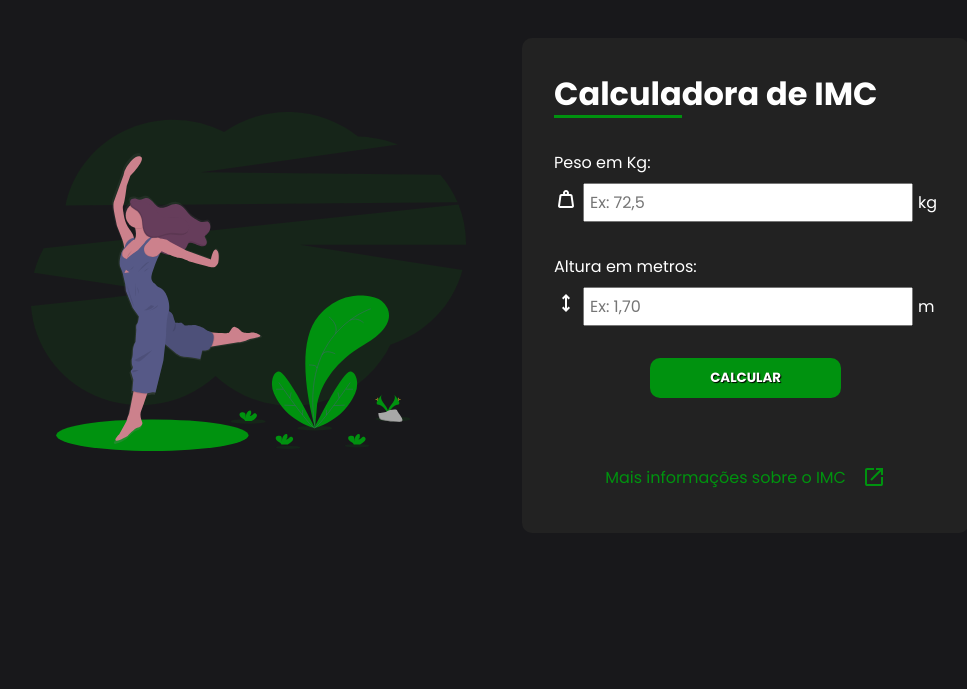
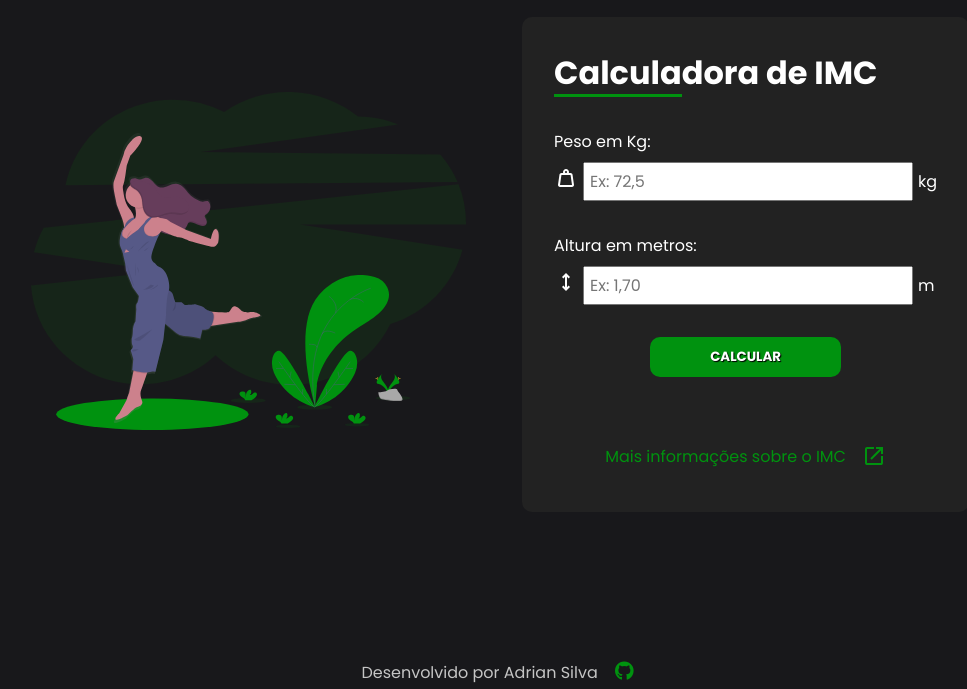
Before and after one commit to grsadrian/PAS, a plain HTML site: page index.html in a window 1280 px wide. Shown: the part 115-804 px from the top of the page, without its empty margins (140-1107 px from the left). Drawn offline with Linux system fonts and the light colour scheme.

Commit message:
feat: adiciona footer com copy à página

```diff
--- a/assets/css/global.css
+++ b/assets/css/global.css
@@ -7,12 +7,20 @@
 
 body {
   display: flex;
+  flex-direction: column;
   align-items: center;
   justify-content: center;
   background: #18181b;
   color: #fff;
   width: 100%;
   height: 100vh;
+}
+
+main {
+  display: flex;
+  align-items: center;
+  justify-content: center;
+  flex: 1;
 }
 
 h1 {
@@ -31,3 +39,26 @@ a {
   padding: 5px;
   margin-top: 30px;
 }
+
+footer {
+  text-align: center;
+  color: #c5c5c5;
+  margin-top: 1rem;
+}
+
+footer a {
+  display: inline;
+  text-decoration: none;
+  color: #00920f;
+}
+
+footer a i {
+  font-size: 1.2rem;
+  color: #00920f;
+  margin-left: 0.5rem;
+  transition: color 0.3s ease;
+}
+
+footer a:hover i {
+  color: #00c12d;
+}
--- a/index.html
+++ b/index.html
@@ -9,6 +9,7 @@
     <link rel="preconnect" href="https://fonts.googleapis.com">
     <link rel="preconnect" href="https://fonts.gstatic.com" crossorigin>
     <link href="https://fonts.googleapis.com/css2?family=Poppins:wght@400;700&display=swap" rel="stylesheet">
+    <link rel="stylesheet" href="https://cdnjs.cloudflare.com/ajax/libs/font-awesome/6.0.0/css/all.min.css">
 </head>
 
 <body>
@@ -41,6 +42,13 @@
             <a href="https://www.tuasaude.com/imc/" rel="external" target="_blank">Mais informações sobre o IMC <span><img src="./assets/icons/external-link-icon.svg"></span></a>
         </div>
     </main>
+    <footer>
+        <p>Desenvolvido por Adrian Silva
+            <a href="https://github.com/grsadrian" target="_blank">
+                <i class="fab fa-github"></i>
+            </a>
+        </p>
+    </footer>
     <script src="scripts/script.js"></script>
 </body>
 
```
